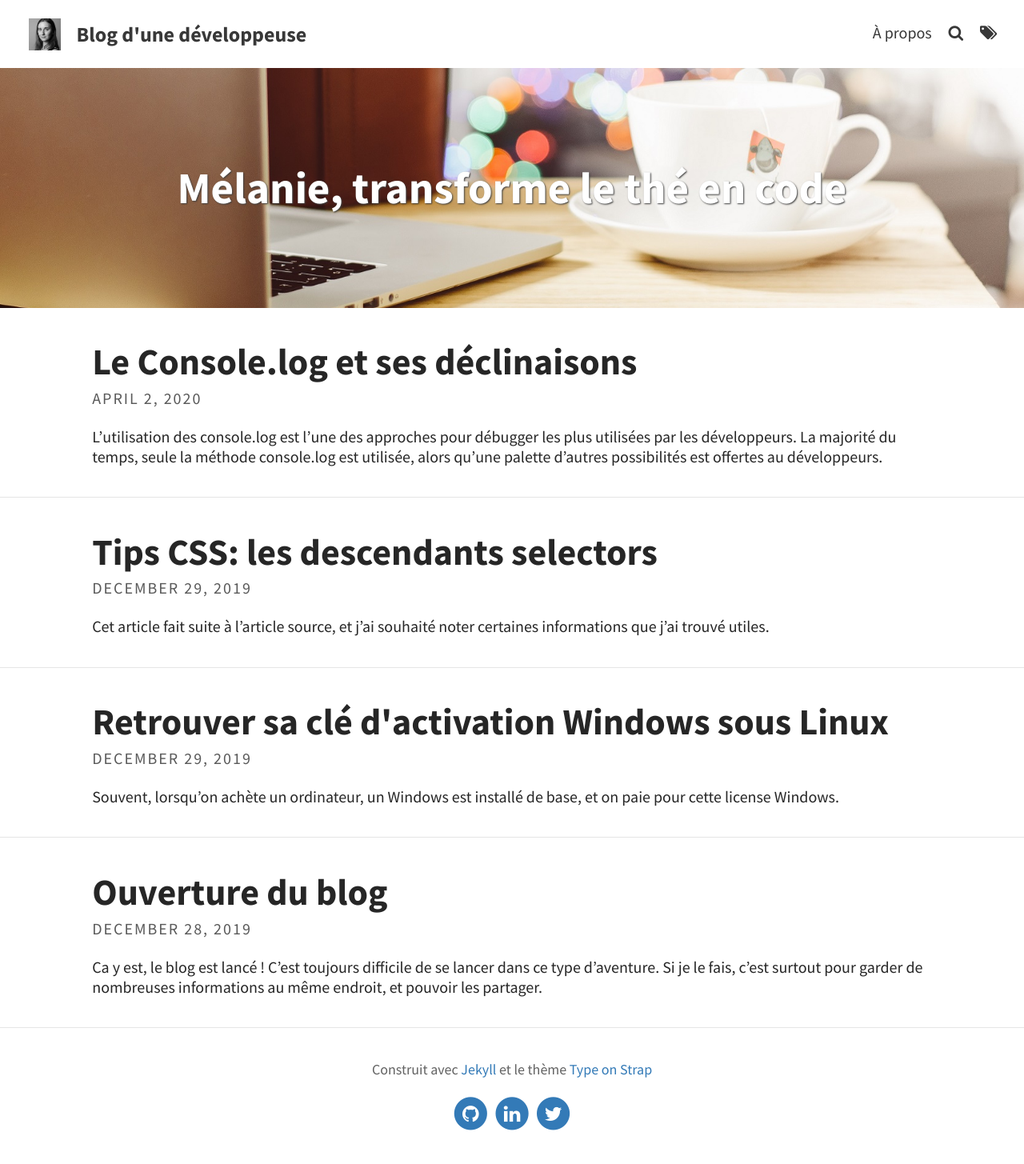
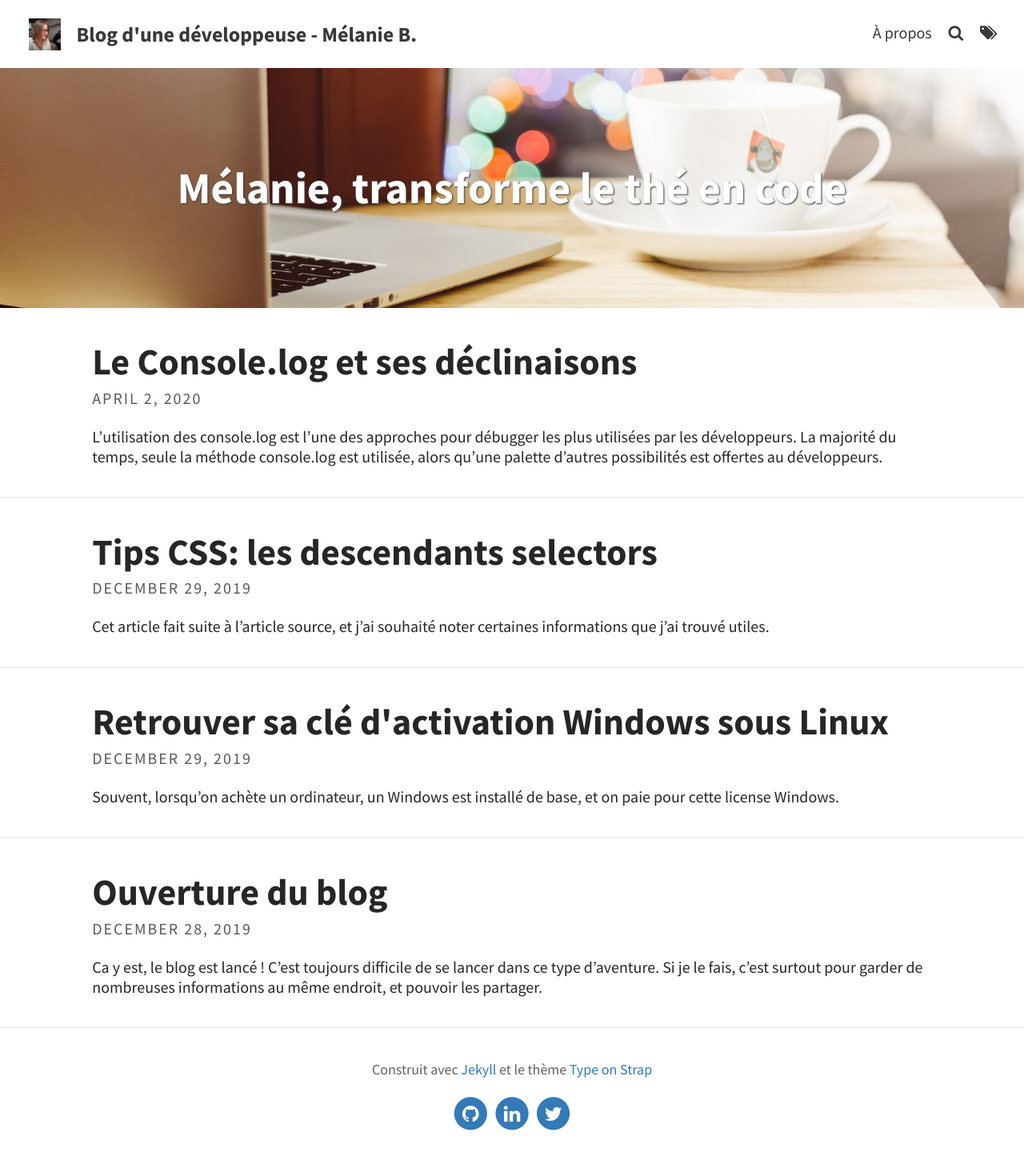
Before and after one commit to MelanieMEB/blog, a Jekyll site: the page built from index.html, in a window 1280 px wide. Shown: the whole page at 80% size. Built offline with Jekyll 4.4.1, drawn with Linux system fonts in a browser that asks for light colours; the list of posts is cut into pages by our own code.

Commit message:
Change profile picture and title

```diff
--- a/_config.yml
+++ b/_config.yml
@@ -3,9 +3,9 @@ baseurl: "/blog"
 url: "https://melaniemeb.github.io"
 
 # THEME-SPECIFIC CONFIGURATION
-title: "Blog d'une développeuse"           # site's title
+title: "Blog d'une développeuse - Mélanie B."           # site's title
 description: "Transforme le thé en code"              # used by search engines
-avatar: assets/img/profil.png                         # Empty for no avatar in navbar
+avatar: assets/img/profil.jpg                         # Empty for no avatar in navbar
 favicon: assets/favicon.ico                           # Icon displayed in the tab
 
 # Header and footer text
```
Also changed, not shown: assets/img/profil.jpg (added), assets/img/profil.png (deleted), 2 other files.
